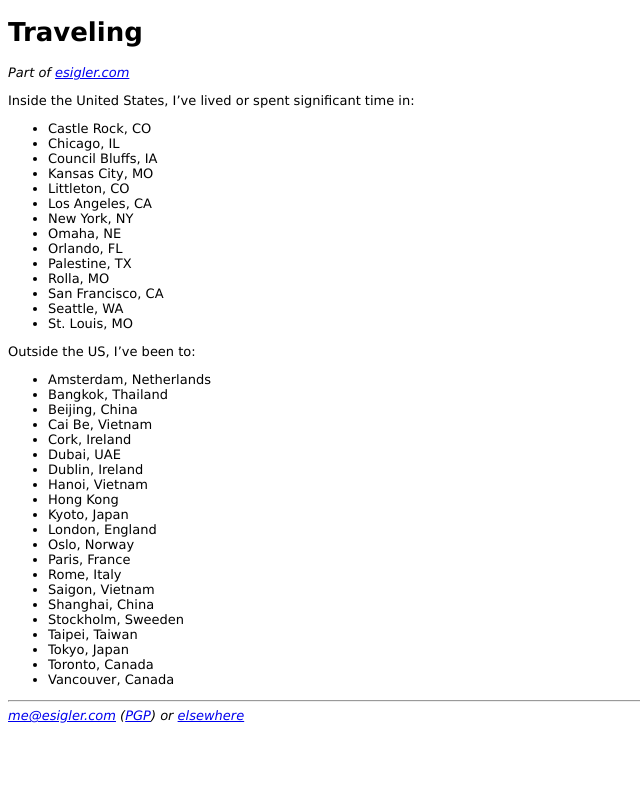
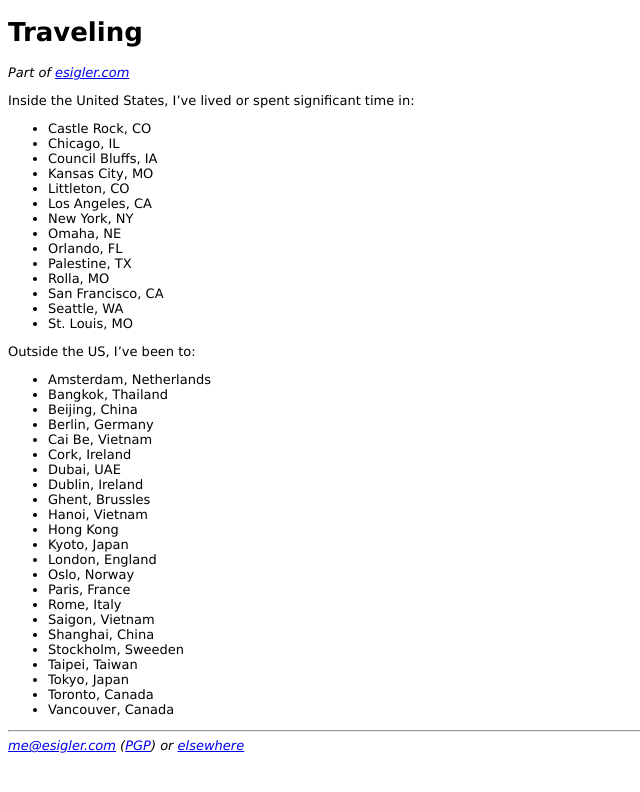
Before and after one commit to esigler/esigler.com, a Jekyll site: the page built from travel.markdown, in a window 1280 px wide. Shown: the top 792 px of the page, without its empty margins (0-640 px from the left). Built offline with Jekyll 4.4.1, drawn with Linux system fonts in a browser that asks for light colours.

Commit message:
Add latest travels

```diff
--- a/travel.markdown
+++ b/travel.markdown
@@ -27,10 +27,12 @@ Outside the US, I've been to:
 * Amsterdam, Netherlands
 * Bangkok, Thailand
 * Beijing, China
+* Berlin, Germany
 * Cai Be, Vietnam
 * Cork, Ireland
 * Dubai, UAE
 * Dublin, Ireland
+* Ghent, Brussles
 * Hanoi, Vietnam
 * Hong Kong
 * Kyoto, Japan
```
